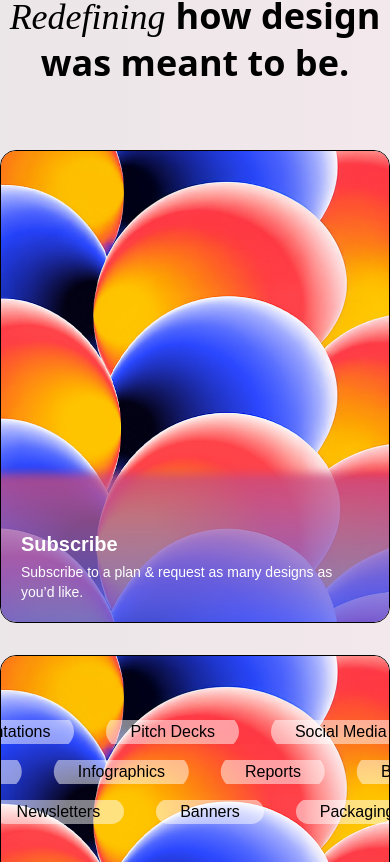
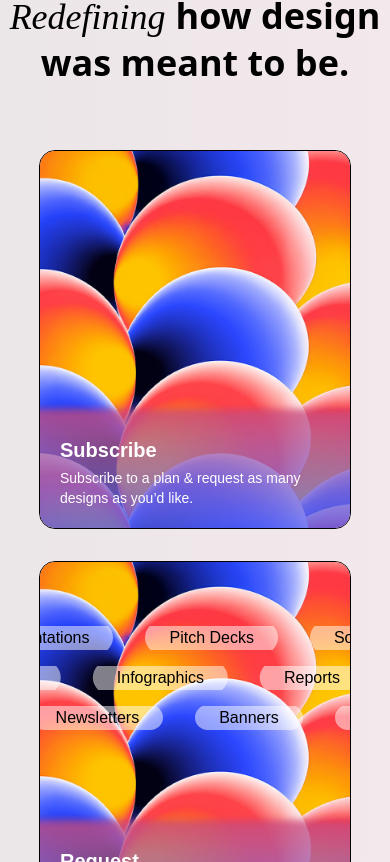
Before and after one commit to Marco1993-M/Looma, a Next.js app: page / in a window 390 px wide. Shown: the part 1822-2684 px from the top of the page. Built offline with nearby package versions, Linux system fonts and the light colour scheme.

Commit message:
Update Workflow.tsx

```diff
--- a/src/components/Workflow.tsx
+++ b/src/components/Workflow.tsx
@@ -35,7 +35,8 @@ export default function Workflow() {
         <span className="font-sans">how design was meant to be.</span>
       </h3>
 
-      <div className="max-w-5xl mx-auto text-center">
+      {/* Container with max 80% width on mobile */}
+      <div className="w-[80%] md:w-full max-w-5xl mx-auto text-center">
         <div className="grid md:grid-cols-3 gap-8">
           {steps.map((step, idx) => (
             <div
```
